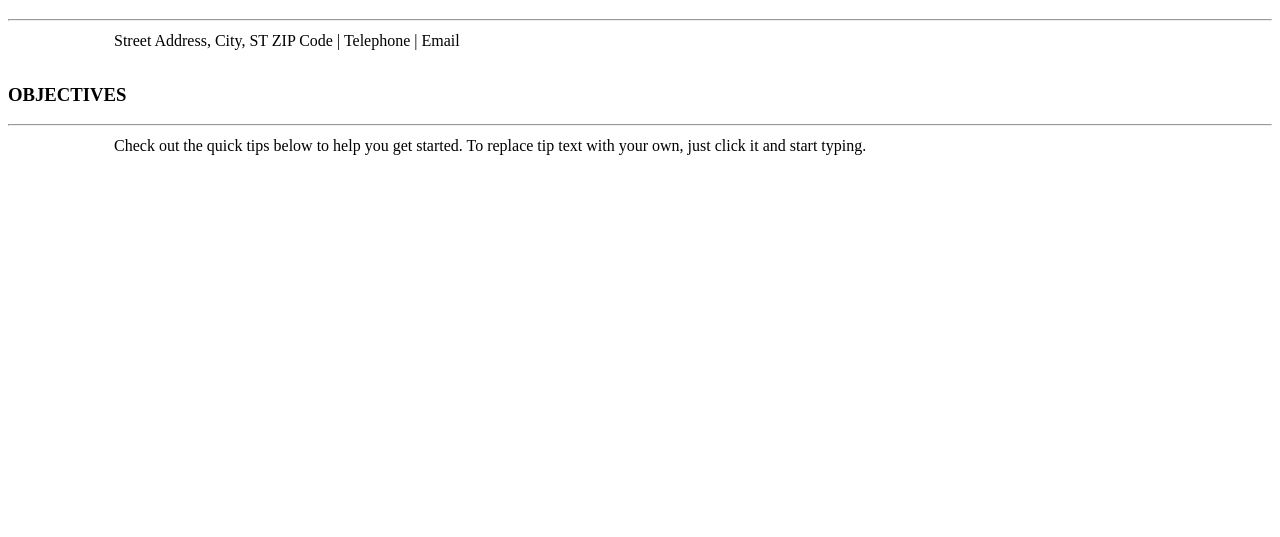
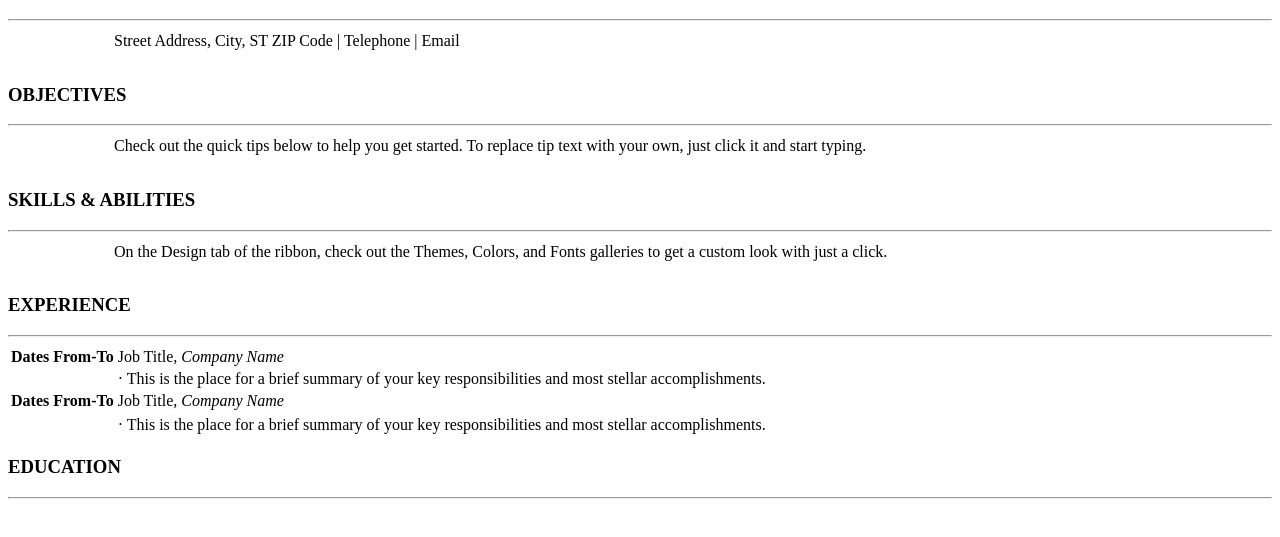
Before and after one commit to jhesikareal1/SimpleHtmlResume, a plain HTML site: page index.html in a window 1280 px wide. Shown: the part 61-598 px from the top of the page. Drawn offline with Linux system fonts and the light colour scheme.

Commit message:
STEP4: added OBJECTIVES in the main section, added SKILLS AND ABILITIES in the section2, added EXPERIENCE

```diff
--- a/index.html
+++ b/index.html
@@ -47,22 +47,83 @@
               Check out the quick tips below to help you get started. To replace
               tip text with your own, just click it and start typing.
             </td>
+            <tr>
+
+                <td></td>
+                <td></td>
+            </tr>
+            <tr>
+
+                <td></td>
+                <td></td>
+            </tr>
+            <tr>
+
+                <td></td>
+                <td></td>
+            </tr>
           </tr>
         </table>
       </section>
-      <!-- ------------------Section 1--------------------------- -->
-      <section></section>
       <!-- ------------------Section 2--------------------------- -->
-      <section></section>
+      <section>
+        <h3>SKILLS & ABILITIES</h3>
+        <hr />
+        <table>
+        <tr>
+            <td class="header__td--empty"></td>
+            <td>On the Design tab of the ribbon, check out the Themes, Colors, and Fonts
+                galleries to get a custom look with just a click.</td>
+        </tr>
+        <tr>
+            <td></td>
+            <td></td>
+        </tr>
+        <tr>
+            <td></td>
+            <td></td>
+        </tr>
+        <tr>
+            <td></td>
+            <td></td>
+        </tr>
+    </table>
+      </section>
+      <!-- ------------------Section 3--------------------------- -->
+      <section>
+        <h3>EXPERIENCE</h3>
+        <hr/>
+        <table>
+            <tr>
+            <th>Dates From-To</th>
+            <td>Job Title, <em>Company Name</em></td>
+            <tr>
+            <td class="header__td--empty"></td>
+            <td>&#183; This is the place for a brief summary of your key responsibilities and most
+              stellar accomplishments.</td>
+              <tr>
+                <th>Dates From-To</th>
+                <td>Job Title, <em>Company Name</em></td>
+                <tr>
+                  <tr><td class="header__td--empty"></td>
+                    <td>&#183; This is the place for a brief summary of your key responsibilities and most
+                      stellar accomplishments.</td></tr>
+        </tr>
+        </table>
+      </section>
 
-      <!-- ------------------Section 3--------------------------- -->
-      <section></section>
       <!-- ------------------Section 4--------------------------- -->
-      <section></section>
+      <section>
+        <h3>EDUCATION</h3>
+        <hr/>
+
+      </section>
       <!-- ------------------Section 5--------------------------- -->
       <section></section>
       <!-- ------------------Section 6--------------------------- -->
       <section></section>
+      <!-- ------------------Section 7--------------------------- -->
+      <section></section>
     </main>
   </body>
 </html>
```
